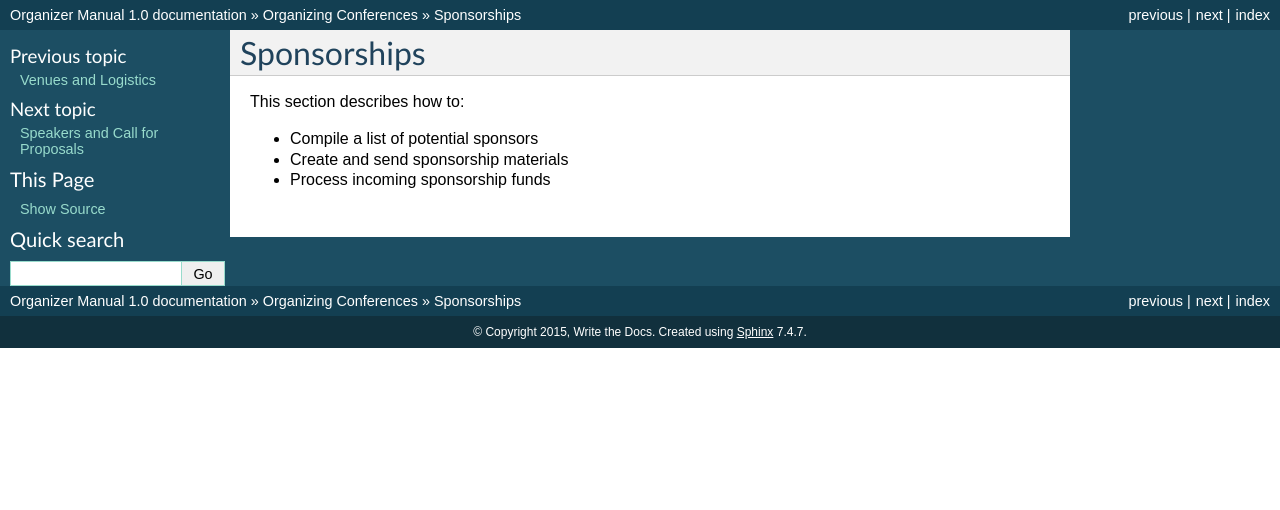
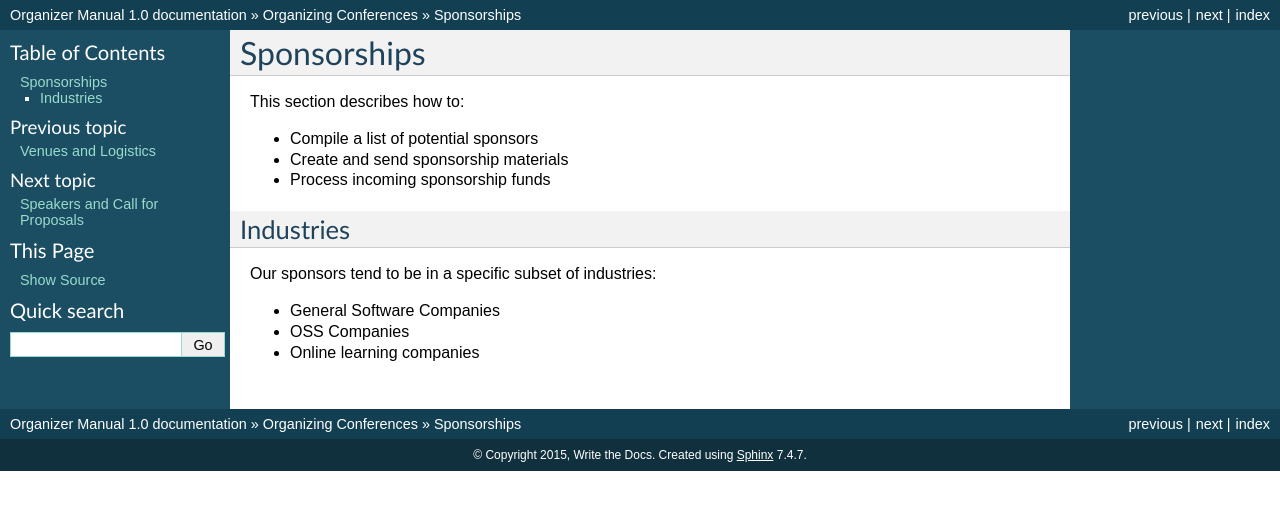
Before and after one commit to writethedocs/organizer-manual, a Sphinx documentation site: the page built from source/confs/conf-sponsorship.rst, in a window 1280 px wide. Shown: the top 510 px of the page. Built offline with Sphinx 7.4.7, drawn with Linux system fonts in a browser that asks for light colours.

Commit message:
Add a bit about industries

```diff
--- a/source/confs/conf-sponsorship.rst
+++ b/source/confs/conf-sponsorship.rst
@@ -8,3 +8,12 @@ This section describes how to:
 * Compile a list of potential sponsors
 * Create and send sponsorship materials
 * Process incoming sponsorship funds
+
+Industries
+----------
+
+Our sponsors tend to be in a specific subset of industries:
+
+* General Software Companies
+* OSS Companies
+* Online learning companies
```
